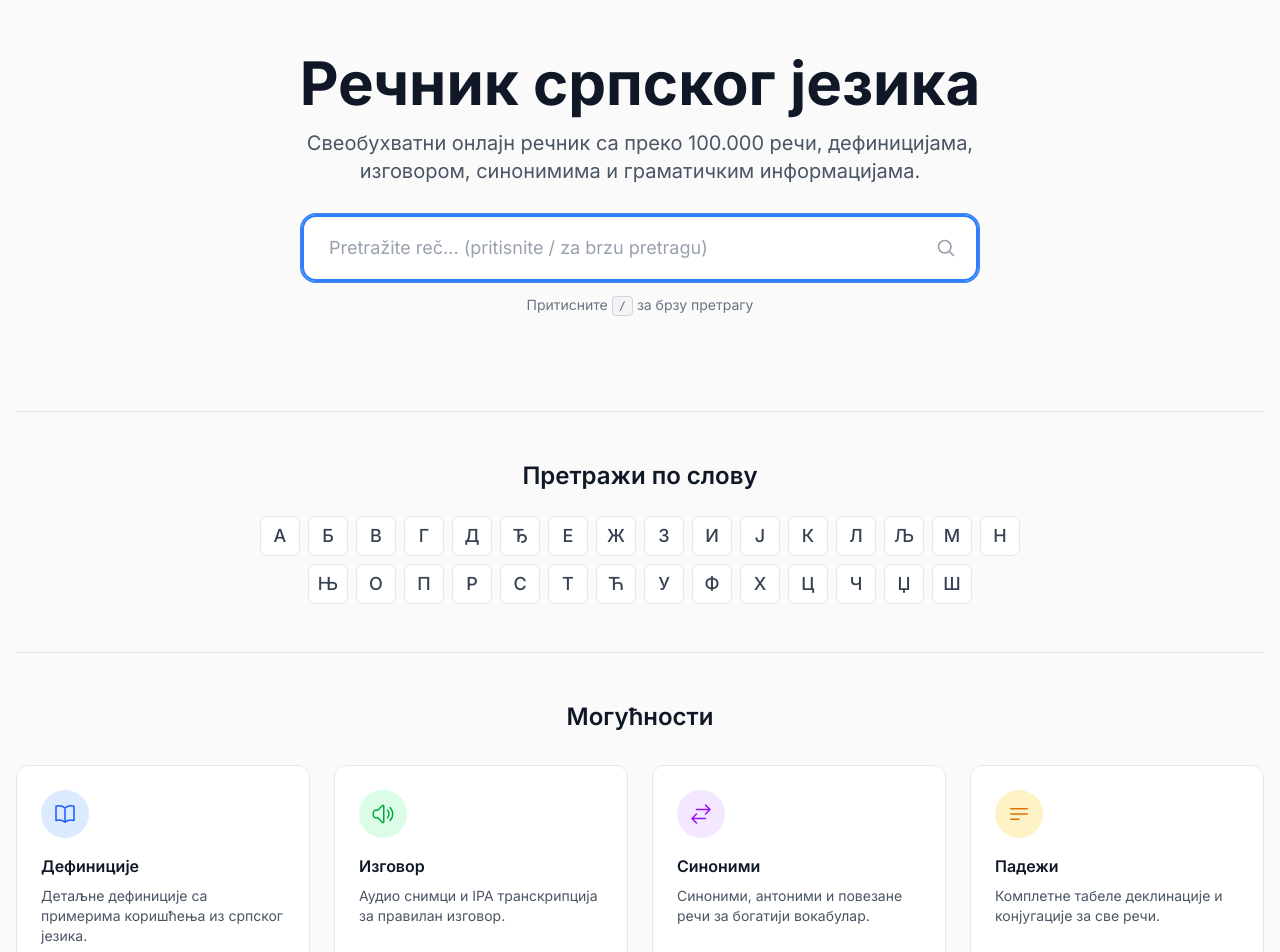
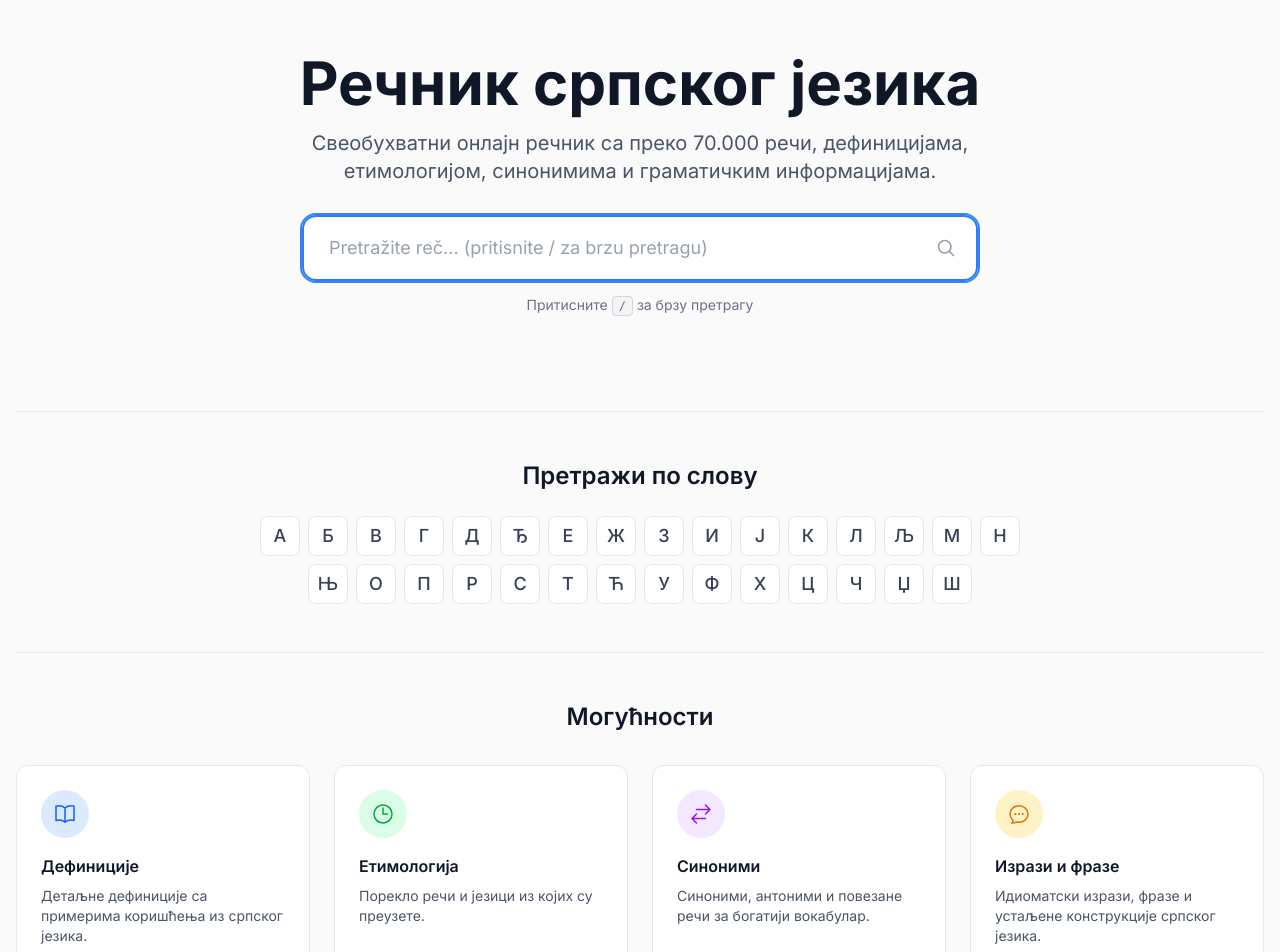
Before and after one commit to dra8an/Recnik, a Next.js app: page / in a window 1280 px wide. Shown: the part 140-1092 px from the top of the page. Built offline with nearby package versions, Linux system fonts and the light colour scheme.

Commit message:
Remove izgovor

```diff
--- a/src/app/page.tsx
+++ b/src/app/page.tsx
@@ -16,8 +16,8 @@
           Речник српског језика
         </h1>
         <p className="text-lg md:text-xl text-gray-600 dark:text-gray-400 mb-8 max-w-2xl mx-auto">
-          Свеобухватни онлајн речник са преко 100.000 речи, дефиницијама,
-          изговором, синонимима и граматичким информацијама.
+          Свеобухватни онлајн речник са преко 70.000 речи, дефиницијама,
+          етимологијом, синонимима и граматичким информацијама.
         </p>
 
         <div className="max-w-2xl mx-auto">
@@ -95,15 +95,15 @@
                 <path
                   strokeLinecap="round"
                   strokeLinejoin="round"
-                  d="M19.114 5.636a9 9 0 0 1 0 12.728M16.463 8.288a5.25 5.25 0 0 1 0 7.424M6.75 8.25l4.72-4.72a.75.75 0 0 1 1.28.53v15.88a.75.75 0 0 1-1.28.53l-4.72-4.72H4.51c-.88 0-1.704-.507-1.938-1.354A9.009 9.009 0 0 1 2.25 12c0-.83.112-1.633.322-2.396C2.806 8.756 3.63 8.25 4.51 8.25H6.75Z"
+                  d="M12 6v6h4.5m4.5 0a9 9 0 1 1-18 0 9 9 0 0 1 18 0Z"
                 />
               </svg>
             </div>
             <h3 className="font-semibold text-gray-900 dark:text-gray-100 mb-2">
-              Изговор
+              Етимологија
             </h3>
             <p className="text-sm text-gray-600 dark:text-gray-400">
-              Аудио снимци и IPA транскрипција за правилан изговор.
+              Порекло речи и језици из којих су преузете.
             </p>
           </div>
 
@@ -145,15 +145,15 @@
                 <path
                   strokeLinecap="round"
                   strokeLinejoin="round"
-                  d="M3.75 6.75h16.5M3.75 12h16.5m-16.5 5.25H12"
+                  d="M8.625 12a.375.375 0 1 1-.75 0 .375.375 0 0 1 .75 0Zm0 0H8.25m4.125 0a.375.375 0 1 1-.75 0 .375.375 0 0 1 .75 0Zm0 0H12m4.125 0a.375.375 0 1 1-.75 0 .375.375 0 0 1 .75 0Zm0 0h-.375M21 12c0 4.556-4.03 8.25-9 8.25a9.764 9.764 0 0 1-2.555-.337A5.972 5.972 0 0 1 5.41 20.97a5.969 5.969 0 0 1-.474-.065 4.48 4.48 0 0 0 .978-2.025c.09-.457-.133-.901-.467-1.226C3.93 16.178 3 14.189 3 12c0-4.556 4.03-8.25 9-8.25s9 3.694 9 8.25Z"
                 />
               </svg>
             </div>
             <h3 className="font-semibold text-gray-900 dark:text-gray-100 mb-2">
-              Падежи
+              Изрази и фразе
             </h3>
             <p className="text-sm text-gray-600 dark:text-gray-400">
-              Комплетне табеле деклинације и конјугације за све речи.
+              Идиоматски изрази, фразе и устаљене конструкције српског језика.
             </p>
           </div>
         </div>
--- a/src/app/rec/[word]/page.tsx
+++ b/src/app/rec/[word]/page.tsx
@@ -291,14 +291,16 @@
             </div>
           )}
 
-          {/* Pronunciation */}
-          <div className="mt-4">
-            <AudioPlayer
-              audioUrl={pronunciation?.audioUrl}
-              ipa={pronunciation?.ipa}
-              syllables={pronunciation?.syllables}
-            />
-          </div>
+          {/* Pronunciation — only show when data exists */}
+          {pronunciation && (pronunciation.audioUrl || pronunciation.ipa || pronunciation.syllables) && (
+            <div className="mt-4">
+              <AudioPlayer
+                audioUrl={pronunciation.audioUrl}
+                ipa={pronunciation.ipa}
+                syllables={pronunciation.syllables}
+              />
+            </div>
+          )}
         </header>
 
         {/* Definitions */}
--- a/src/components/AudioPlayer.tsx
+++ b/src/components/AudioPlayer.tsx
@@ -120,11 +120,7 @@
         </div>
       )}
 
-      {!audioUrl && !ipa && !syllables && (
-        <span className="text-sm text-gray-400 dark:text-gray-500 italic">
-          Изговор није доступан
-        </span>
-      )}
+      {/* Pronunciation info will be shown here when available */}
     </div>
   );
 }
```
